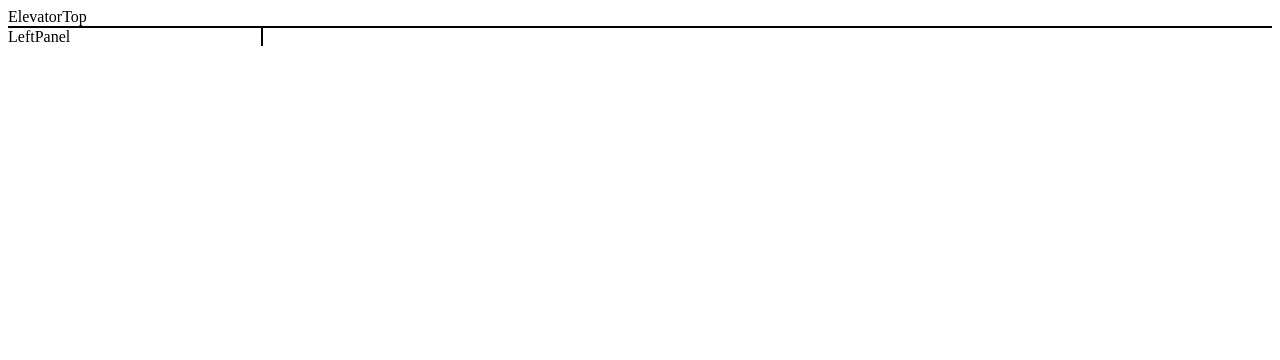
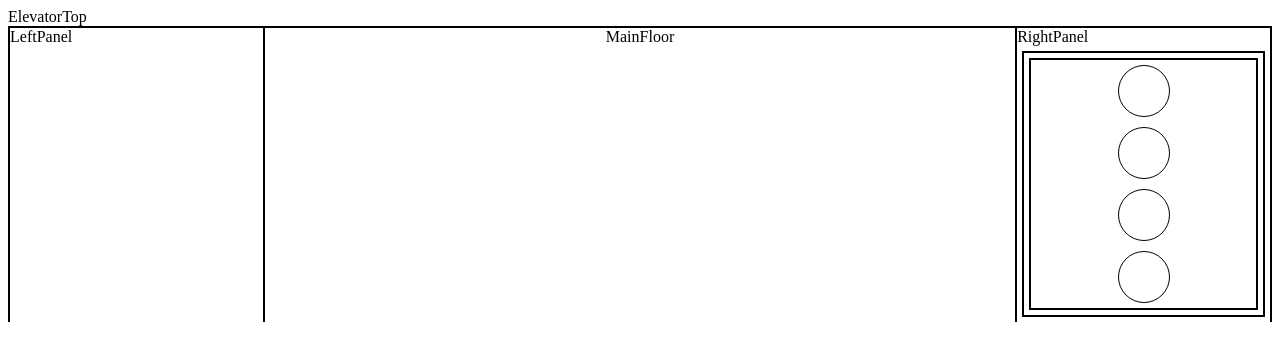
Before and after one commit to Serrin-Sage/elevator-portfolio, a React (Vite) app: page / in a window 1280 px wide. Shown: the top 360 px of the page. Built offline with nearby package versions, Linux system fonts and the light colour scheme.

Commit message:
added elevator middle and started layout design

```diff
--- a/src/App.jsx
+++ b/src/App.jsx
@@ -1,15 +1,14 @@
 import { useState } from 'react'
 import './App.css'
 import ElevatorTop from './components/ElevatorTop'
-import LeftPanel from './components/LeftPanel'
-import RightPanel from './components/RightPanel'
+import ElevatorMiddle from './components/ElevatorMiddle'
 
 function App() {
 
   return (
     <div className="App">
       <ElevatorTop />
-      <LeftPanel />
+      <ElevatorMiddle />
     </div>
   )
 }
--- /dev/null
+++ b/src/components/ElevatorMiddle.jsx
@@ -0,0 +1,15 @@
+import LeftPanel from "./LeftPanel"
+import RightPanel from "./RightPanel"
+import ElevatorDoors from "./ElevatorDoors"
+import MainFloor from "./MainFloor"
+const ElevatorMiddle = () => {
+  return (
+    <div className="elevator-middle-container">
+        <LeftPanel />
+        <MainFloor />
+        <RightPanel />
+    </div>
+  )
+}
+
+export default ElevatorMiddle
--- a/src/components/RightPanel.jsx
+++ b/src/components/RightPanel.jsx
@@ -1,7 +1,23 @@
 const RightPanel = () => {
   return (
-    <div className="elevator-panel">
+    <div className="elevator-panel" id="right-panel">
         RightPanel
+        <div className="button-container">
+          <div className="button-content">
+            <div className="button" id="button-one">
+
+            </div>
+            <div className="button" id="button-two">
+
+            </div>
+            <div className="button" id="button-three">
+
+            </div>
+            <div className="button" id="button-four">
+
+            </div>
+          </div>
+        </div>
     </div>
   )
 }
--- a/src/stylesheets/elevatorstyle.scss
+++ b/src/stylesheets/elevatorstyle.scss
@@ -2,7 +2,36 @@
     border-bottom: solid 2px black;
 }
 
-#left-panel {
-    border-right: solid 2px black;
-    width: 20%;
+
+.elevator-middle-container {
+    display: flex;
+    justify-content: space-between;
+    .elevator-panel {
+        border-right: solid 2px black;
+        border-left: solid 2px black;
+        width: 20%;
+
+        .button-container {
+            border: solid 2px black;
+            margin: 5px;
+
+            .button-content {
+                display: flex;
+                flex-direction: column;
+                align-items: center;
+                margin: 5px;
+                border: solid 2px black;
+
+                .button {
+                    height: 50px;
+                    width: 50px;
+                    border: solid 1px black;
+                    border-radius: 50%;
+                    margin-top: 5px;
+                    margin-bottom: 5px;
+                }
+            }
+        }
+    }
+
 }
```
